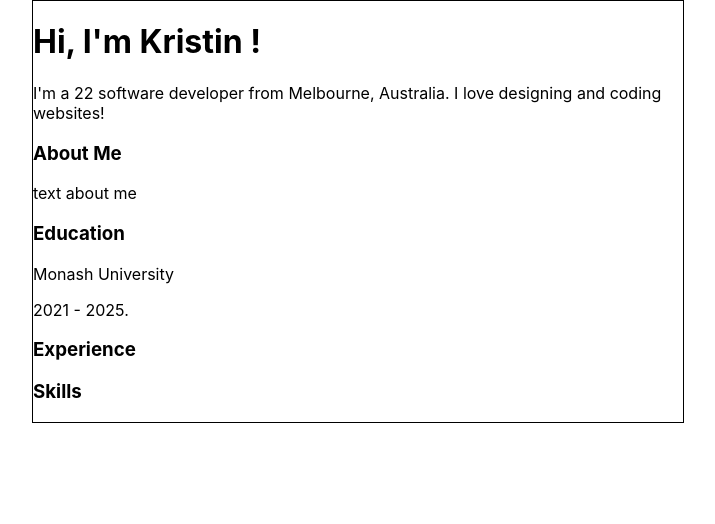
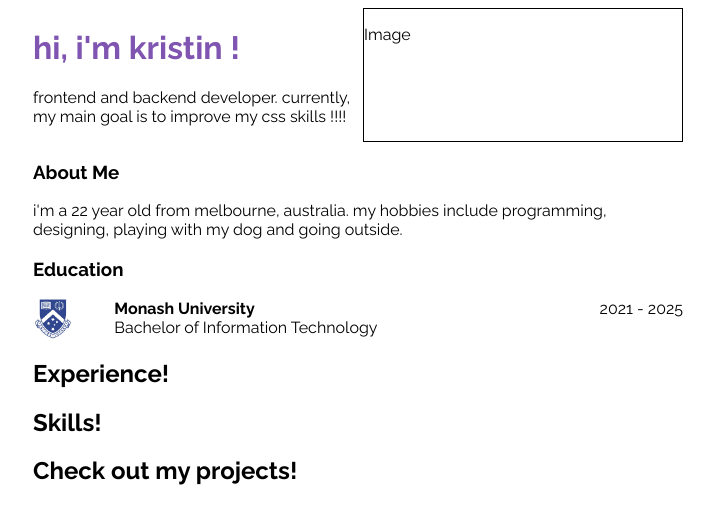
Before and after one commit to kristindo/Personal-Website, a React (Create React App) app in the folder frontend/: page / in a window 1280 px wide. Shown: the top 524 px of the page, without its empty margins (282-997 px from the left). Built offline with nearby package versions, Linux system fonts and the light colour scheme.

Commit message:
Progress on education component and props

```diff
--- a/frontend/src/App.css
+++ b/frontend/src/App.css
@@ -1,15 +1,35 @@
 
 /* Mobile View */
 .App {
-  border: 1px solid;
+
   width: 100vw;
   max-width: 100%;
   margin: 0 auto;
 }
 
+
+.description {
+  display: grid;
+  grid-template-columns: 1fr;
+  gap: 10px;
+  margin: auto;
+
+}
+
+.image {
+  border: 1px solid;
+}
+
+.name {
+  color: var(--royal-purple);
+}
 /* More than 600px */
 @media only screen and (min-width: 600px) {
   .App {
     width: 650px;
   }
+
+  .description{
+    grid-template-columns: 1fr 1fr;
+  }
 }
--- a/frontend/src/App.js
+++ b/frontend/src/App.js
@@ -1,49 +1,58 @@
 import './App.css';
+import Education from './components/Education/Education';
+import Experience from './components/Experience/Experience';
+import Projects from './components/Projects/Projects';
+import Skills from './components/Skills/Skills';
 
 function App() {
   const year = new Date().getFullYear();
   const age = year - 2003;
   return (
-    <div className = "App">
+    <div className="App">
       {/** Main Section */}
-      <div>
-        <h1>Hi, I'm Kristin ! </h1>
-        <p>
-          I'm a {age} software developer from Melbourne, Australia. I love
-          designing and coding websites!
-        </p>
+      <div className="main">
+        <div className="description">
+          <div>
+            <h1 className="name">hi, i'm kristin ! </h1>
+            <p>frontend and backend developer. currently, my main goal is to improve my css skills !!!!  </p>
+          </div>
+          <div className = "image">
+              <p> Image </p>
+          </div>
+
+        </div>
       </div>
       {/** About Section */}
       <div>
         <h3>About Me</h3>
-        <p>text about me</p>
+        <p>i'm a {age} year old from melbourne, australia.
+          my hobbies include programming, designing, playing with my dog and going outside.
+        </p>
       </div>
 
       {/** Education Section */}
       <div>
-        <h3>Education</h3>
-        <div>
-          <p>
-            Monash University
-          </p>
-          <div>
-            <p>2021 - 2025.</p>
-          </div>
-        </div>
+        <Education
+        logo="MonashLogo.jpg"
+        university="Monash University"
+        degree="Bachelor of Information Technology"
+        date="2021 - 2025" />
       </div>
 
       {/** Experience Section */}
       <div>
-        <h3>Experience</h3>
+        <Experience />
       </div>
 
       {/** Skills Section */}
       <div>
-        <h3>Skills</h3>
+        <Skills />
       </div>
 
       {/** Projects Section */}
-
+      <div>
+        <Projects />
+      </div>
     </div>
   );
 }
--- a/frontend/src/components/Education/Education.js
+++ b/frontend/src/components/Education/Education.js
@@ -1,10 +1,26 @@
 import react from 'react';
-import styles from './Project.module.css';
+import styles from './Education.module.css';
 
-function Education() {
+/** Education Component for the main page;
+ *  - Includes props for logo, university, degree, date so that education can be added
+ *  without having to create new divs.
+ */
+function Education({logo, university, degree, date}) {
   return (
     <div>
-      <h2>Education!</h2>
+      <div className={styles.education}>
+        <h3>Education</h3>
+        <div className={styles.degree}>
+          <img className = {styles.logo} src={logo} alt="Logo"/>
+          <div>
+            <p className = {styles.university}>{university}</p>
+            <p>{degree}</p>
+          </div>
+
+        <p className={styles.date}>{date}</p>
+        </div>
+
+      </div>
     </div>
   );
 }
--- a/frontend/src/components/Education/Education.module.css
+++ b/frontend/src/components/Education/Education.module.css
@@ -0,0 +1,33 @@
+
+.education p {
+    margin: 0;
+}
+
+.degree {
+  display: grid;
+  grid-template-columns: 1fr 5fr 2fr;
+  gap: 0;
+}
+
+.degree p {
+    margin: 0;
+
+}
+
+.logo {
+  max-width: 40px;
+  height: auto;
+}
+
+.university {
+    font-weight: bold;
+}
+
+.date {
+
+    justify-self: end;
+
+}
+@media only screen and (min-width: 600px) {
+
+}
--- a/frontend/src/index.css
+++ b/frontend/src/index.css
@@ -1,13 +1,9 @@
-body {
-  margin: 0;
-  font-family: -apple-system, BlinkMacSystemFont, 'Segoe UI', 'Roboto', 'Oxygen',
-    'Ubuntu', 'Cantarell', 'Fira Sans', 'Droid Sans', 'Helvetica Neue',
-    sans-serif;
-  -webkit-font-smoothing: antialiased;
-  -moz-osx-font-smoothing: grayscale;
+@import url('https://fonts.googleapis.com/css2?family=Raleway:ital,wght@0,100..900;1,100..900&display=swap');
+:root {
+  --royal-purple: #7F55B1;
+  --light-purple: #9B7EBD;
 }
 
-code {
-  font-family: source-code-pro, Menlo, Monaco, Consolas, 'Courier New',
-    monospace;
+body {
+  font-family: 'Raleway', sans-serif;
 }
```
Also changed, not shown: frontend/public/MonashLogo.jpg (added).
